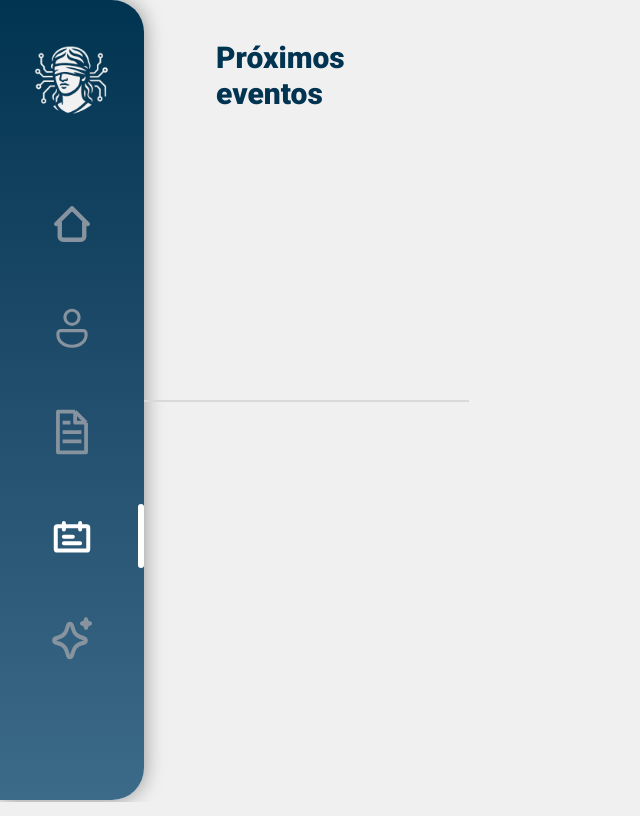
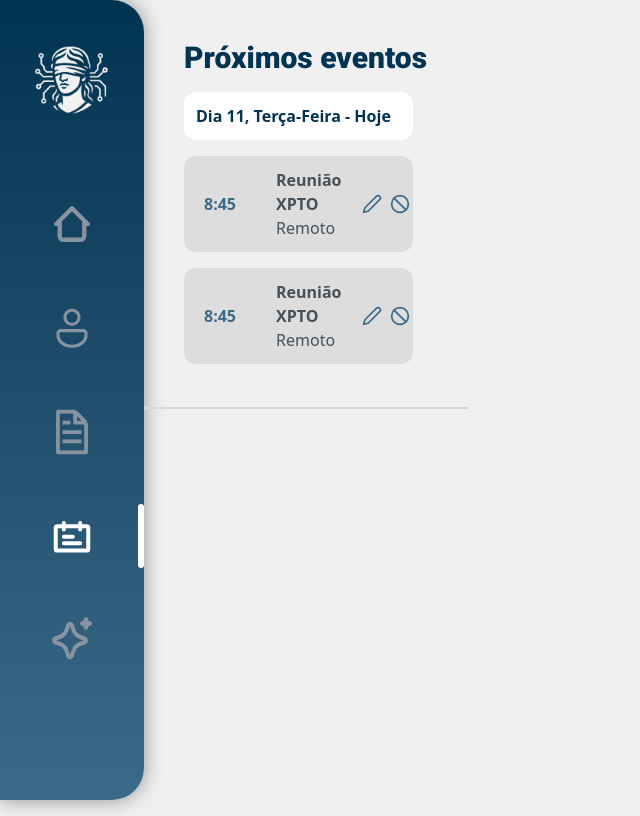
Before and after one commit to LYNX-Grupo-9/Sistema, a React (Vite) app: page /agenda in a window 1280 px wide. Shown: the whole page, without its empty margins (0-640 px from the left). Built offline with nearby package versions, Linux system fonts and the light colour scheme; no server answers.

Commit message:
feature: next event finished

```diff
--- a/package.json
+++ b/package.json
@@ -18,6 +18,7 @@
     "@types/react-router-dom": "^5.3.3",
     "axios": "^1.8.4",
     "date-fns": "^4.1.0",
+    "lucide-react": "^0.508.0",
     "react": "^19.0.0",
     "react-dom": "^19.0.0",
     "react-input-mask": "^3.0.0-alpha.2",
--- /dev/null
+++ b/src/components/NextEvent/index.jsx
@@ -0,0 +1,38 @@
+import { Ban, Pen } from 'lucide-react';
+
+function EventDay({ legenda }) {
+    return (
+        <>
+            <div className="bg-white rounded-xl p-3">
+                <p className="text-md font-semibold text-[color:var(--color-blueDark)]">{legenda}</p>
+            </div>
+        </>
+    )
+}
+
+function NextEvent({nomeEvento, horaEvento, localEvento}) {
+    return (
+        <>
+            <div className="px-5 py-3 bg-[color:var(--bgLightGray)] rounded-xl flex h-fit gap-5 items-center">
+                <div>
+                    <p className="text-md font-semibold text-[color:var(--color-blueLight)]">{horaEvento}</p>
+                </div>
+                <div className="min-h-7 w-1 bg-[color:var(--color-blueLight)] rounded-full"></div>
+                <div className='flex flex-1 flex-col gap-0'>
+                    <span className='font-semibold text-[color:var(--color-grayLight)]'>{nomeEvento}</span>
+                    <span className='text-[color:var(--color-grayLight)]'>{localEvento}</span>
+                </div>
+                <div className='flex gap-2'>
+                    <button className='cursor-pointer'>
+                        <Pen width={20} color='#3C6A89' />
+                    </button>
+                    <button className='cursor-pointer'>
+                        <Ban width={20} color="#3C6A89" />
+                    </button>
+                </div>
+            </div>
+        </>
+    )
+}
+
+export {NextEvent, EventDay};
--- a/src/global/Theme.css
+++ b/src/global/Theme.css
@@ -1,11 +1,13 @@
 @import url('https://fonts.googleapis.com/css2?family=Roboto:ital,wght@0,100..900;1,100..900&display=swap');
 @import "tailwindcss";
-:root{
+
+:root {
   --bgColor-primary: #E3E3E3;
   --bgLight: #F3F3F3;
   --bgDark: #444444;
   --bgTransparentDark: #444444cf;
   --bgMedium: #656565;
+  --bgLightGray: #DDDDDD;
 
   --color-blueDark: #013451;
   --color-blueLight: #3C6A89;
@@ -16,8 +18,9 @@
   --lineSeparator: #87939e70;
   --success: #009E0D;
 
-    --gradientVertical: linear-gradient(180deg,rgba(0, 0, 0, 1) 0%, rgba(60, 106, 137, 1) 100%);
-    --gradientHorizontal: linear-gradient(90deg,rgba(0, 0, 0, 1) 0%, rgba(60, 106, 137, 1) 100%);
+
+  --gradientVertical: linear-gradient(180deg, rgba(0, 0, 0, 1) 0%, rgba(60, 106, 137, 1) 100%);
+  --gradientHorizontal: linear-gradient(90deg, rgba(0, 0, 0, 1) 0%, rgba(60, 106, 137, 1) 100%);
 
   .bgGlass {
     background: rgba(255, 255, 255, 0.6);
@@ -42,6 +45,7 @@
     font-family: 'Roboto', sans-serif;
     font-weight: 600;
   }
+
   .typography-bold {
     font-family: 'Roboto', sans-serif;
     font-weight: 700;
@@ -55,3 +59,24 @@
 
 
 }
+
+
+@layer utilities {
+  .scrollbar-thin-gray {
+    scrollbar-width: thin;
+    scrollbar-color: #d1d5db transparent;
+  }
+
+  .scrollbar-thin-gray::-webkit-scrollbar {
+    width: 4px;
+  }
+
+  .scrollbar-thin-gray::-webkit-scrollbar-track {
+    background: transparent;
+  }
+
+  .scrollbar-thin-gray::-webkit-scrollbar-thumb {
+    background-color: #d1d5db;
+    border-radius: 9999px;
+  }
+}
--- a/src/pages/Calendar/index.jsx
+++ b/src/pages/Calendar/index.jsx
@@ -1,10 +1,22 @@
+
+import { EventDay, NextEvent } from '../../components/NextEvent';
+
 export default function Calendar() {
     return (
         <>
             <div className="flex h-full w-full">
                 <div className="w-2/7 bg-[color:var(--bg-light)] h-full">
-                    <div className="h-1/2 px-18 pt-10">
+                    <div className="h-1/2 px-10 pt-10">
                         <span className="typography-black text-[var(--color-blueDark)] text-3xl ">Próximos eventos</span>
+                        <div className="mt-4 flex flex-col gap-4 overflow-y-scroll max-h-3/4 scrollbar-thin-gray pr-4"  >
+                            <EventDay legenda={"Dia 11, Terça-Feira - Hoje"}/>
+                            <NextEvent horaEvento="8:45" localEvento="Remoto" nomeEvento="Reunião XPTO" />
+                            <NextEvent horaEvento="8:45" localEvento="Remoto" nomeEvento="Reunião XPTO" />
+                            <NextEvent horaEvento="8:45" localEvento="Remoto" nomeEvento="Reunião XPTO" />
+                            <NextEvent horaEvento="8:45" localEvento="Remoto" nomeEvento="Reunião XPTO" />
+                            <NextEvent horaEvento="8:45" localEvento="Remoto" nomeEvento="Reunião XPTO" />
+                            <NextEvent horaEvento="8:45" localEvento="Remoto" nomeEvento="Reunião XPTO" />
+                        </div>
                     </div>
                     <div className="w-full h-0.5 bg-[color:#d9d9d9]"></div>
                     <div className="h-1/2">
```
Also changed, not shown: 1 other file (tests, documents, lock files or other folders). Lines whose indentation alone changed are shown as unchanged.
